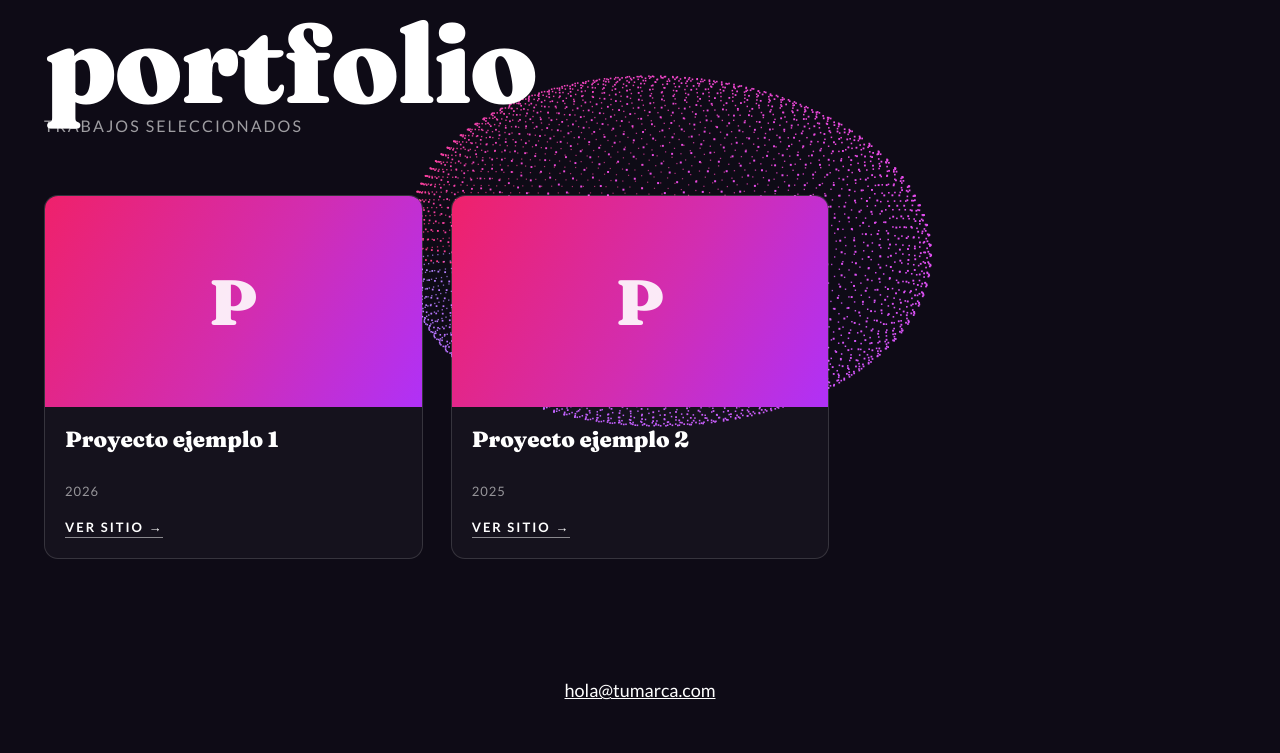
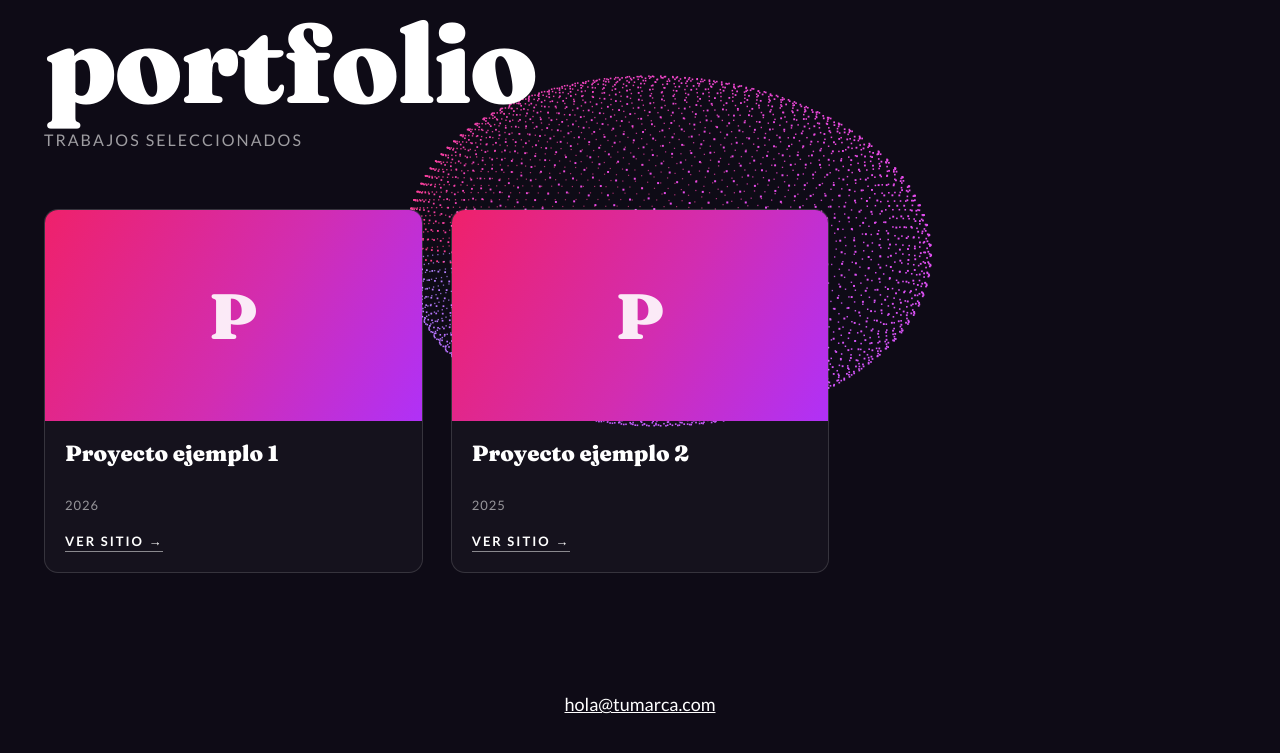
Before and after one commit to ivielmotion/portfolio-estudio, a website built with Vite: page portfolio.html in a window 1280 px wide. Shown: the part 149-902 px from the top of the page. Built offline with nearby package versions, Linux system fonts and the light colour scheme.

Commit message:
Portfolio page, cursor compartido, panel admin Sveltia y ajustes visuales

```diff
--- a/css/portfolio.css
+++ b/css/portfolio.css
@@ -46,7 +46,7 @@
     opacity: 0.6;
     letter-spacing: 2px;
     text-transform: uppercase;
-    margin: 0;
+    margin: 14px 0 0;
 }
 
 /* ---------- cuadrícula de proyectos ---------- */
```
